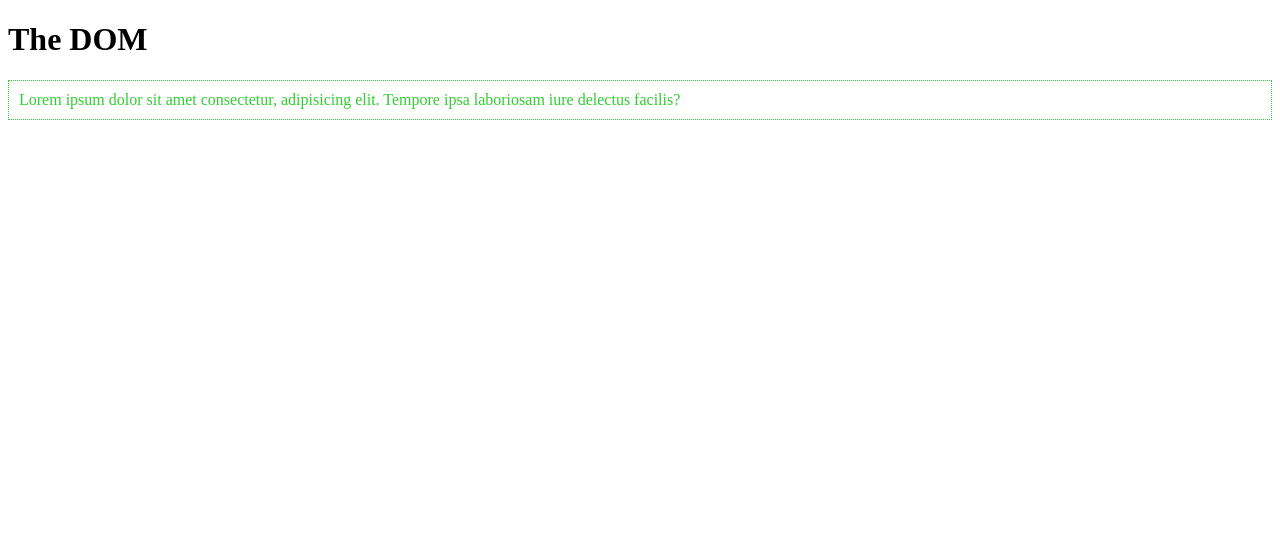
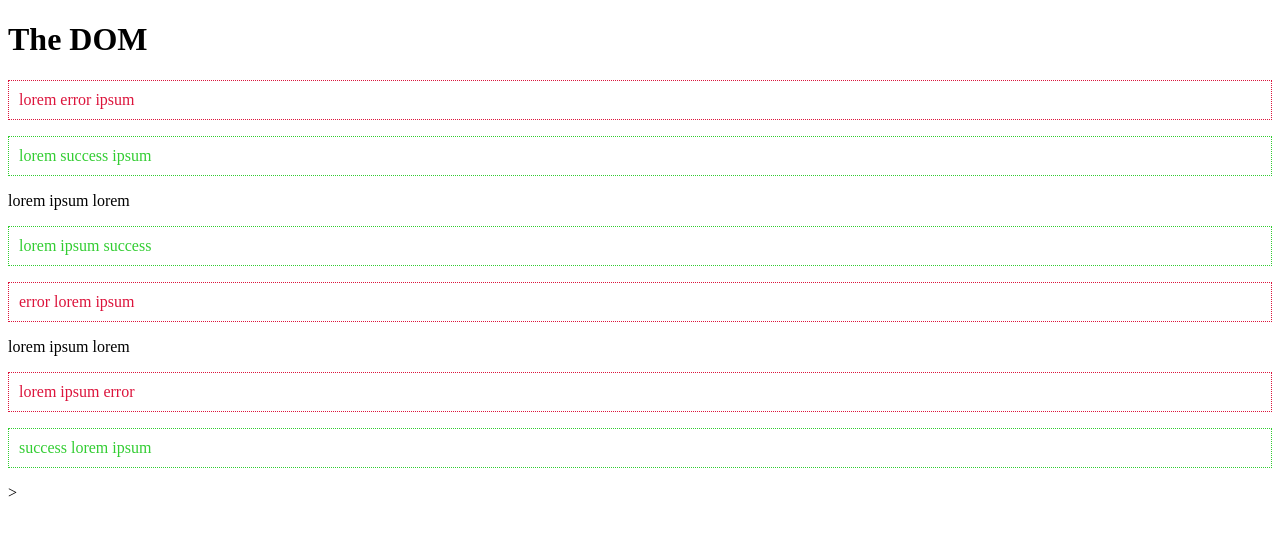
Before and after one commit to 110yinon/JavaScript-Tutorial, a plain HTML site: page index.html in a window 1280 px wide. Drawn offline with Linux system fonts and the light colour scheme.

Commit message:
exercise

```diff
--- a/index.html
+++ b/index.html
@@ -11,10 +11,14 @@
 <body>
     <h1>The DOM</h1>
 
-    <p class="content error another test">
-        Lorem ipsum dolor sit amet consectetur, adipisicing elit.
-        Tempore ipsa laboriosam iure delectus facilis?
-    </p>
+    <p>lorem error ipsum</p>
+    <p>lorem success ipsum</p>
+    <p>lorem ipsum lorem</p>
+    <p>lorem ipsum success</p>
+    <p>error lorem ipsum</p>
+    <p>lorem ipsum lorem</p>
+    <p>lorem ipsum error</p>
+    <p>success lorem ipsum</p>>
 
     <script src="/sandbox.js"></script>
 </body>
--- a/sandbox.js
+++ b/sandbox.js
@@ -1,5 +1,16 @@
-const content = document.querySelector('p');
+// *********************************************************************
+// exercise:
+// give any tag a class of 'error' where error is inside the text
+// give any tag a class of 'success' where success is inside the text
+// *********************************************************************
 
-console.log(content.classList); // content error another test
-content.classList.remove('error'); // content another test
-content.classList.add('success'); // content another test success
+const paras = document.querySelectorAll('p');
+
+paras.forEach(para=>{
+    if(para.innerText.includes('error')){
+        para.classList.add('error');
+    }
+    else if(para.innerText.includes('success')){
+        para.classList.add('success');
+    }
+});
```
